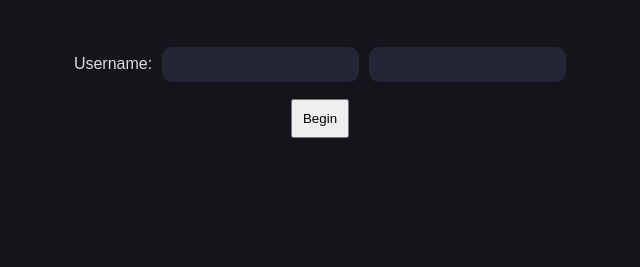
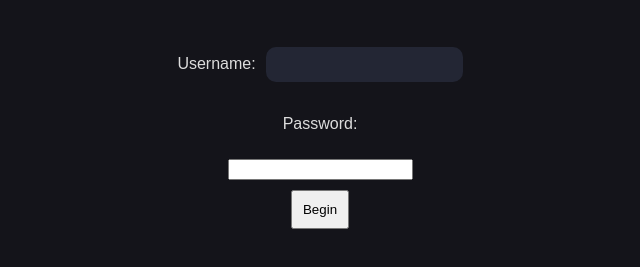
Before and after one commit to IaDrake20/Web-Programming-Final, a website: page client/homepage.html in a window 1280 px wide. Shown: the part 129-396 px from the top of the page, without its empty margins (320-960 px from the left). Drawn offline with Linux system fonts and the light colour scheme; a web font is replaced by a local one.

Commit message:
fixed html for homepage for getting password

```diff
--- a/client/homepage.html
+++ b/client/homepage.html
@@ -14,8 +14,12 @@
       <div id="username-div">
         <p>Username:</p>
         <input type="text" name="username-input" id="username-input" />
+      </div>
+      <p>Password:</p>
+      <div id="userpassword-div">
         <input type="text" name="userpassword-input" id="userpassword-input" />
       </div>
+
       <button id="begin-button">Begin</button>
       <p id="info-messages-element"></p>
     </div>
```
